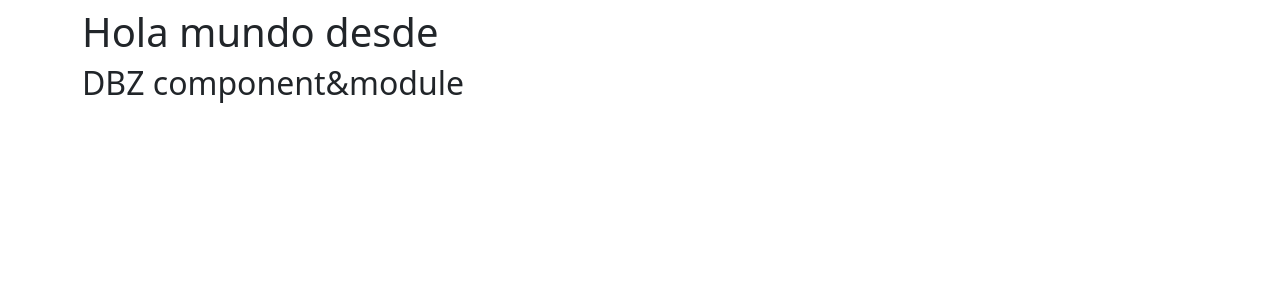
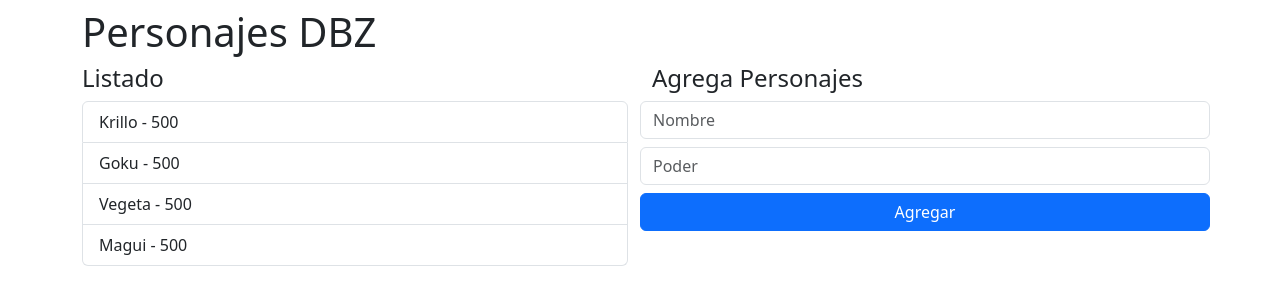
Before and after one commit to miricuriel/angular-bases, an Angular app: page / in a window 1280 px wide. Shown: the top 304 px of the page. Built offline with nearby package versions, Linux system fonts and the light colour scheme.

Commit message:
Agregando componentes al main-page.html primera versión, sin componentes

```diff
--- a/src/app/dbz/pages/main-page.component.html
+++ b/src/app/dbz/pages/main-page.component.html
@@ -1,2 +1,23 @@
-<h1>Hola mundo desde</h1>
-<h2>DBZ component&module</h2>
+<h1>Personajes DBZ</h1>
+
+<div class="row">
+  <div class="col">
+    <h4>Listado</h4>
+    <ul class="list-group">
+      <li class="list-group-item">Krillo - 500</li>
+      <li class="list-group-item">Goku - 500</li>
+      <li class="list-group-item">Vegeta - 500</li>
+      <li class="list-group-item">Magui - 500</li>
+
+    </ul>
+  </div>
+  <div class="col">
+    <h4>Agrega Personajes</h4>
+    <form class="row">
+      <input type="text" class="form-control mb-2" placeholder="Nombre">
+      <input type="text" class="form-control mb-2" placeholder="Poder">
+      <button type="submit" class="btn btn-primary">Agregar</button>
+
+    </form>
+  </div>
+</div>
```
